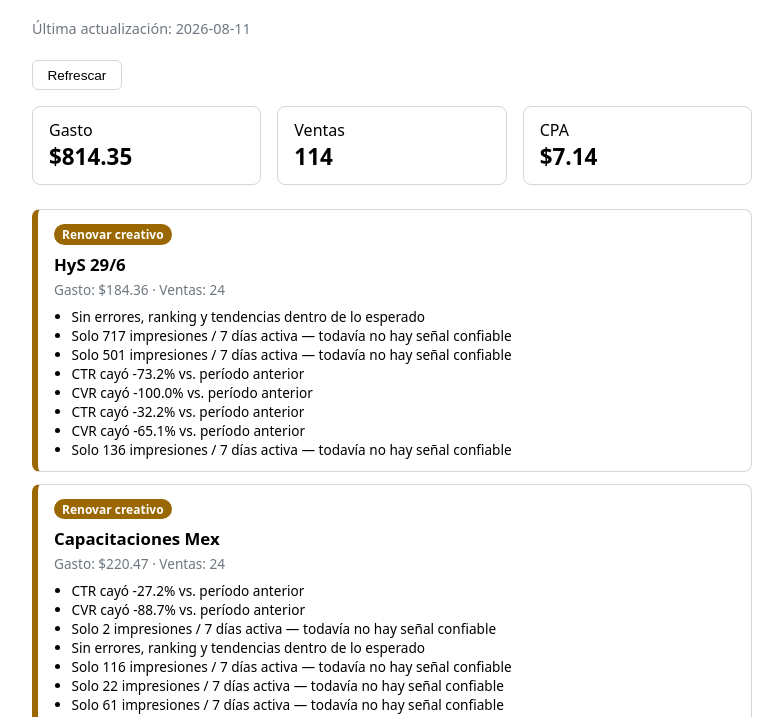
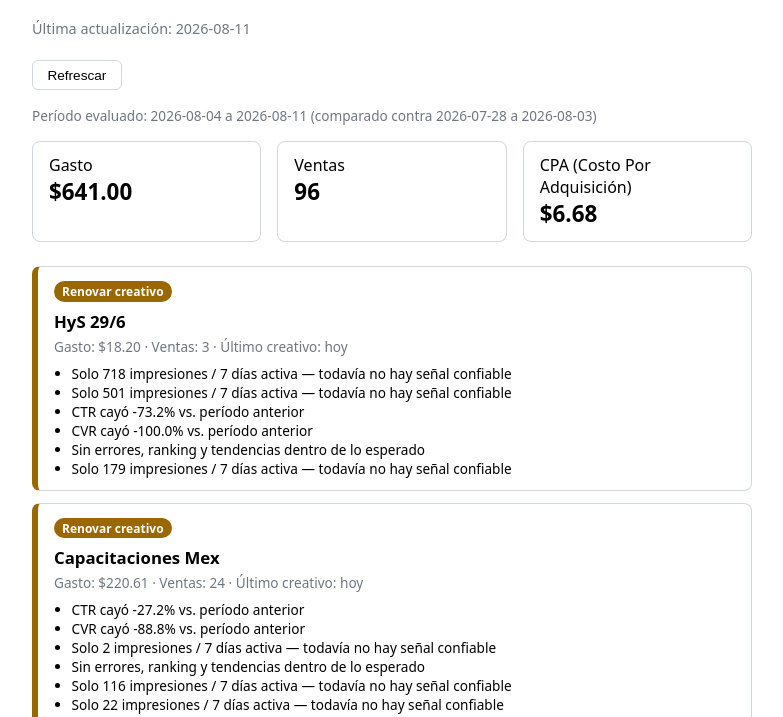
Before and after one commit to fabian179rc/meta-ads-health-dashboard, a website: page index.html in a window 1280 px wide. Shown: the part 83-800 px from the top of the page, without its empty margins (248-1031 px from the left). Drawn offline with Linux system fonts and the light colour scheme.

Commit message:
feat: show evaluated period and last-creative-change per campaign
- snapshot now carries a period block (current/prior since/until)
  rendered above the summary stats.
- CPA label spells out "Costo Por Adquisición".
- each ad/campaign carries days_since_last_creative (already computed
  for the rules engine, just wasn't surfaced); campaign rolls up to
  the most recently changed ad and renders "Último creativo: hace N
  días" next to spend/sales.

```diff
--- a/app.js
+++ b/app.js
@@ -12,13 +12,31 @@ function formatCurrency(value) {
   return `$${value.toFixed(2)}`;
 }
 
+function renderPeriod(snapshot) {
+  const el = document.getElementById("period");
+  const period = snapshot.period;
+  if (!period) {
+    el.textContent = "";
+    return;
+  }
+  el.textContent =
+    `Período evaluado: ${period.current_since} a ${period.current_until} ` +
+    `(comparado contra ${period.prior_since} a ${period.prior_until})`;
+}
+
 function renderSummary(snapshot) {
   const el = document.getElementById("summary");
   el.innerHTML = `
     <div class="stat"><div>Gasto</div><div class="value">${formatCurrency(snapshot.account_spend)}</div></div>
     <div class="stat"><div>Ventas</div><div class="value">${snapshot.account_purchases}</div></div>
-    <div class="stat"><div>CPA</div><div class="value">${formatCurrency(snapshot.account_cpa)}</div></div>
+    <div class="stat"><div>CPA (Costo Por Adquisición)</div><div class="value">${formatCurrency(snapshot.account_cpa)}</div></div>
   `;
+}
+
+function formatCreativeAge(days) {
+  if (days === null || days === undefined) return "sin datos";
+  if (days === 0) return "hoy";
+  return `hace ${days} día${days === 1 ? "" : "s"}`;
 }
 
 function renderCampaigns(snapshot) {
@@ -40,7 +58,7 @@ function renderCampaigns(snapshot) {
         <article class="campaign ${campaign.verdict}">
           <span class="badge ${campaign.verdict}">${VERDICT_LABELS[campaign.verdict] || campaign.verdict}</span>
           <h2>${campaign.campaign_name}</h2>
-          <div class="metrics">Gasto: ${formatCurrency(campaign.spend)} · Ventas: ${campaign.purchases}</div>
+          <div class="metrics">Gasto: ${formatCurrency(campaign.spend)} · Ventas: ${campaign.purchases} · Último creativo: ${formatCreativeAge(campaign.days_since_last_creative)}</div>
           <ul class="reasons">
             ${uniqueReasons.map((r) => `<li>${r}</li>`).join("")}
           </ul>
@@ -62,6 +80,7 @@ async function main() {
       updatedAtEl.textContent = `Última actualización: ${snapshot.generated_at}`;
     }
 
+    renderPeriod(snapshot);
     renderSummary(snapshot);
     renderCampaigns(snapshot);
   } catch (err) {
--- a/data/latest.json
+++ b/data/latest.json
@@ -1,31 +1,30 @@
 {
   "generated_at": "2026-08-11",
   "account_id": "1899970234248234",
-  "account_spend": 814.35,
-  "account_purchases": 114,
-  "account_cpa": 7.14,
+  "period": {
+    "current_since": "2026-08-04",
+    "current_until": "2026-08-11",
+    "prior_since": "2026-07-28",
+    "prior_until": "2026-08-03"
+  },
+  "account_spend": 641.0,
+  "account_purchases": 96,
+  "account_cpa": 6.68,
   "campaigns": [
     {
       "campaign_id": "120247384579730074",
       "campaign_name": "HyS 29/6",
-      "spend": 184.36,
-      "purchases": 24,
+      "spend": 18.2,
+      "purchases": 3,
       "ads": [
-        {
-          "ad_id": "120247384858790074",
-          "ad_name": "ad5",
-          "verdict": "good",
-          "reasons": [
-            "Sin errores, ranking y tendencias dentro de lo esperado"
-          ]
-        },
         {
           "ad_id": "120247747247220074",
           "ad_name": "ad7 7/7",
           "verdict": "insufficient_data",
           "reasons": [
-            "Solo 717 impresiones / 7 días activa — todavía no hay señal confiable"
-          ]
+            "Solo 718 impresiones / 7 días activa — todavía no hay señal confiable"
+          ],
+          "days_since_last_creative": 0
         },
         {
           "ad_id": "120248500661490074",
@@ -33,7 +32,8 @@
           "verdict": "insufficient_data",
           "reasons": [
             "Solo 501 impresiones / 7 días activa — todavía no hay señal confiable"
-          ]
+          ],
+          "days_since_last_creative": 0
         },
         {
           "ad_id": "120248500661500074",
@@ -42,16 +42,8 @@
           "reasons": [
             "CTR cayó -73.2% vs. período anterior",
             "CVR cayó -100.0% vs. período anterior"
-          ]
-        },
-        {
-          "ad_id": "120248500661510074",
-          "ad_name": "ad8 1/8",
-          "verdict": "renew_creative",
-          "reasons": [
-            "CTR cayó -32.2% vs. período anterior",
-            "CVR cayó -65.1% vs. período anterior"
-          ]
+          ],
+          "days_since_last_creative": 0
         },
         {
           "ad_id": "120248780666080074",
@@ -59,23 +51,26 @@
           "verdict": "good",
           "reasons": [
             "Sin errores, ranking y tendencias dentro de lo esperado"
-          ]
+          ],
+          "days_since_last_creative": 0
         },
         {
           "ad_id": "120248780666090074",
           "ad_name": "ad11 11/8",
           "verdict": "insufficient_data",
           "reasons": [
-            "Solo 136 impresiones / 7 días activa — todavía no hay señal confiable"
-          ]
+            "Solo 179 impresiones / 7 días activa — todavía no hay señal confiable"
+          ],
+          "days_since_last_creative": 0
         }
       ],
-      "verdict": "renew_creative"
+      "verdict": "renew_creative",
+      "days_since_last_creative": 0
     },
     {
       "campaign_id": "120248428309360074",
       "campaign_name": "Capacitaciones Mex",
-      "spend": 220.47,
+      "spend": 220.61,
       "purchases": 24,
       "ads": [
         {
@@ -84,8 +79,9 @@
           "verdict": "renew_creative",
           "reasons": [
             "CTR cayó -27.2% vs. período anterior",
-            "CVR cayó -88.7% vs. período anterior"
-          ]
+            "CVR cayó -88.8% vs. período anterior"
+          ],
+          "days_since_last_creative": 0
         },
         {
           "ad_id": "120248428371630074",
@@ -93,7 +89,8 @@
           "verdict": "insufficient_data",
           "reasons": [
             "Solo 2 impresiones / 7 días activa — todavía no hay señal confiable"
-          ]
+          ],
+          "days_since_last_creative": 0
         },
         {
           "ad_id": "120248428371660074",
@@ -101,7 +98,8 @@
           "verdict": "good",
           "reasons": [
             "Sin errores, ranking y tendencias dentro de lo esperado"
-          ]
+          ],
+          "days_since_last_creative": 0
         },
         {
           "ad_id": "120248547847270074",
@@ -109,7 +107,8 @@
           "verdict": "insufficient_data",
           "reasons": [
             "Solo 116 impresiones / 7 días activa — todavía no hay señal confiable"
-          ]
+          ],
+          "days_since_last_creative": 0
         },
         {
           "ad_id": "120248547874960074",
@@ -117,7 +116,8 @@
           "verdict": "insufficient_data",
           "reasons": [
             "Solo 22 impresiones / 7 días activa — todavía no hay señal confiable"
-          ]
+          ],
+          "days_since_last_creative": 0
         },
         {
           "ad_id": "120248547874970074",
@@ -125,15 +125,17 @@
           "verdict": "insufficient_data",
           "reasons": [
             "Solo 61 impresiones / 7 días activa — todavía no hay señal confiable"
-          ]
+          ],
+          "days_since_last_creative": 0
         }
       ],
-      "verdict": "renew_creative"
+      "verdict": "renew_creative",
+      "days_since_last_creative": 0
     },
     {
       "campaign_id": "120248544595250074",
       "campaign_name": "Bio Hack 3/8 {ARG}",
-      "spend": 146.23,
+      "spend": 147.85,
       "purchases": 21,
       "ads": [
         {
@@ -142,7 +144,8 @@
           "verdict": "insufficient_data",
           "reasons": [
             "Solo 64 impresiones / 7 días activa — todavía no hay señal confiable"
-          ]
+          ],
+          "days_since_last_creative": 0
         },
         {
           "ad_id": "120248544706100074",
@@ -150,7 +153,8 @@
           "verdict": "insufficient_data",
           "reasons": [
             "Solo 10 impresiones / 7 días activa — todavía no hay señal confiable"
-          ]
+          ],
+          "days_since_last_creative": 0
         },
         {
           "ad_id": "120248544706110074",
@@ -158,7 +162,8 @@
           "verdict": "renew_creative",
           "reasons": [
             "CVR cayó -62.2% vs. período anterior"
-          ]
+          ],
+          "days_since_last_creative": 0
         },
         {
           "ad_id": "120248544706120074",
@@ -166,15 +171,17 @@
           "verdict": "insufficient_data",
           "reasons": [
             "Solo 21 impresiones / 7 días activa — todavía no hay señal confiable"
-          ]
+          ],
+          "days_since_last_creative": 0
         }
       ],
-      "verdict": "renew_creative"
+      "verdict": "renew_creative",
+      "days_since_last_creative": 0
     },
     {
       "campaign_id": "120248548333120074",
       "campaign_name": "Sistema capacitaciones TEST 3/8",
-      "spend": 122.68,
+      "spend": 123.21,
       "purchases": 24,
       "ads": [
         {
@@ -183,7 +190,8 @@
           "verdict": "renew_creative",
           "reasons": [
             "CVR cayó -100.0% vs. período anterior"
-          ]
+          ],
+          "days_since_last_creative": 0
         },
         {
           "ad_id": "120248548333140074",
@@ -191,7 +199,8 @@
           "verdict": "good",
           "reasons": [
             "Sin errores, ranking y tendencias dentro de lo esperado"
-          ]
+          ],
+          "days_since_last_creative": 0
         },
         {
           "ad_id": "120248548333150074",
@@ -199,40 +208,45 @@
           "verdict": "good",
           "reasons": [
             "Sin errores, ranking y tendencias dentro de lo esperado"
-          ]
+          ],
+          "days_since_last_creative": 0
         },
         {
           "ad_id": "120248548363410074",
           "ad_name": "ad6",
           "verdict": "renew_creative",
           "reasons": [
-            "CTR cayó -34.5% vs. período anterior"
-          ]
+            "CTR cayó -34.7% vs. período anterior"
+          ],
+          "days_since_last_creative": 0
         },
         {
           "ad_id": "120248781361880074",
           "ad_name": "ad711/8",
           "verdict": "insufficient_data",
           "reasons": [
-            "Solo 203 impresiones / 7 días activa — todavía no hay señal confiable"
-          ]
+            "Solo 269 impresiones / 7 días activa — todavía no hay señal confiable"
+          ],
+          "days_since_last_creative": 0
         },
         {
           "ad_id": "120248781362740074",
           "ad_name": "ad8 11/8",
           "verdict": "insufficient_data",
           "reasons": [
-            "Solo 60 impresiones / 7 días activa — todavía no hay señal confiable"
-          ]
+            "Solo 73 impresiones / 7 días activa — todavía no hay señal confiable"
+          ],
+          "days_since_last_creative": 0
         }
       ],
-      "verdict": "renew_creative"
+      "verdict": "renew_creative",
+      "days_since_last_creative": 0
     },
     {
       "campaign_id": "120248605590560074",
       "campaign_name": "Auditorias 5/8",
-      "spend": 131.54,
-      "purchases": 21,
+      "spend": 120.76,
+      "purchases": 24,
       "ads": [
         {
           "ad_id": "120248605590580074",
@@ -240,7 +254,8 @@
           "verdict": "good",
           "reasons": [
             "Sin errores, ranking y tendencias dentro de lo esperado"
-          ]
+          ],
+          "days_since_last_creative": 0
         },
         {
           "ad_id": "120248606557600074",
@@ -248,7 +263,8 @@
           "verdict": "insufficient_data",
           "reasons": [
             "Solo 160 impresiones / 7 días activa — todavía no hay señal confiable"
-          ]
+          ],
+          "days_since_last_creative": 0
         },
         {
           "ad_id": "120248606557610074",
@@ -256,31 +272,17 @@
           "verdict": "good",
           "reasons": [
             "Sin errores, ranking y tendencias dentro de lo esperado"
-          ]
-        },
-        {
-          "ad_id": "120248606557620074",
-          "ad_name": "ad4",
-          "verdict": "insufficient_data",
-          "reasons": [
-            "Solo 787 impresiones / 7 días activa — todavía no hay señal confiable"
-          ]
-        },
-        {
-          "ad_id": "120248606557630074",
-          "ad_name": "ad5",
-          "verdict": "good",
-          "reasons": [
-            "Sin errores, ranking y tendencias dentro de lo esperado"
-          ]
+          ],
+          "days_since_last_creative": 0
         }
       ],
-      "verdict": "insufficient_data"
+      "verdict": "insufficient_data",
+      "days_since_last_creative": 0
     },
     {
       "campaign_id": "120248777917010074",
       "campaign_name": "DESBLOQUEIO TOTAL",
-      "spend": 9.07,
+      "spend": 10.37,
       "purchases": 0,
       "ads": [
         {
@@ -288,35 +290,40 @@
           "ad_name": "ad1",
           "verdict": "insufficient_data",
           "reasons": [
-            "Solo 35 impresiones / 7 días activa — todavía no hay señal confiable"
-          ]
+            "Solo 37 impresiones / 7 días activa — todavía no hay señal confiable"
+          ],
+          "days_since_last_creative": 0
         },
         {
           "ad_id": "120248778808260074",
           "ad_name": "ad2",
           "verdict": "insufficient_data",
           "reasons": [
-            "Solo 230 impresiones / 7 días activa — todavía no hay señal confiable"
-          ]
+            "Solo 267 impresiones / 7 días activa — todavía no hay señal confiable"
+          ],
+          "days_since_last_creative": 0
         },
         {
           "ad_id": "120248778808270074",
           "ad_name": "ad3",
           "verdict": "insufficient_data",
           "reasons": [
-            "Solo 30 impresiones / 7 días activa — todavía no hay señal confiable"
-          ]
+            "Solo 34 impresiones / 7 días activa — todavía no hay señal confiable"
+          ],
+          "days_since_last_creative": 0
         },
         {
           "ad_id": "120248778808280074",
           "ad_name": "ad4",
           "verdict": "insufficient_data",
           "reasons": [
-            "Solo 60 impresiones / 7 días activa — todavía no hay señal confiable"
-          ]
+            "Solo 65 impresiones / 7 días activa — todavía no hay señal confiable"
+          ],
+          "days_since_last_creative": 0
         }
       ],
-      "verdict": "insufficient_data"
+      "verdict": "insufficient_data",
+      "days_since_last_creative": 0
     }
   ]
 }
--- a/index.html
+++ b/index.html
@@ -12,6 +12,7 @@
     <p id="updated-at">Cargando...</p>
     <button id="refresh-btn" hidden>Refrescar</button>
   </header>
+  <p id="period"></p>
   <section id="summary"></section>
   <section id="campaigns"></section>
   <script src="app.js"></script>
--- a/styles.css
+++ b/styles.css
@@ -37,6 +37,12 @@ header {
 #refresh-btn:disabled {
   opacity: 0.6;
   cursor: default;
+}
+
+#period {
+  color: var(--unknown);
+  font-size: 0.85rem;
+  margin: 0 0 1rem 0;
 }
 
 #summary {
```
Also changed, not shown: 2 other files.
